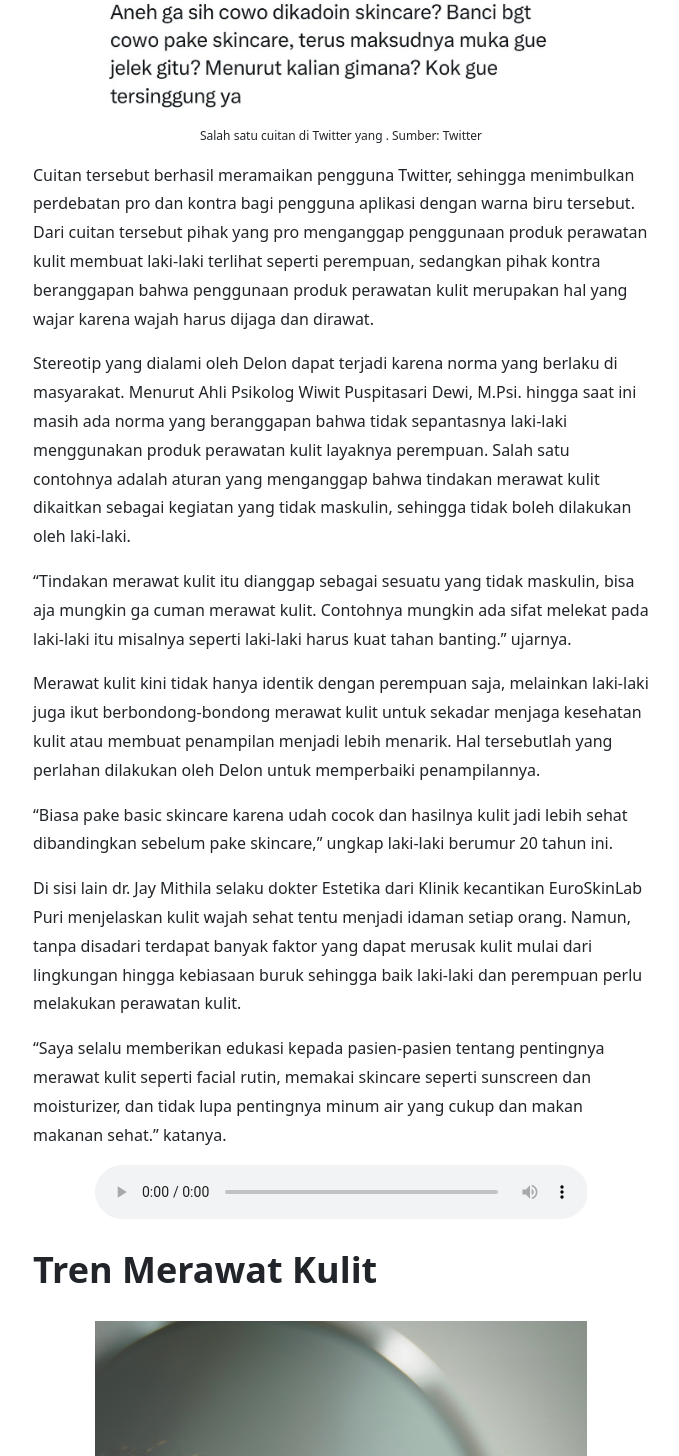
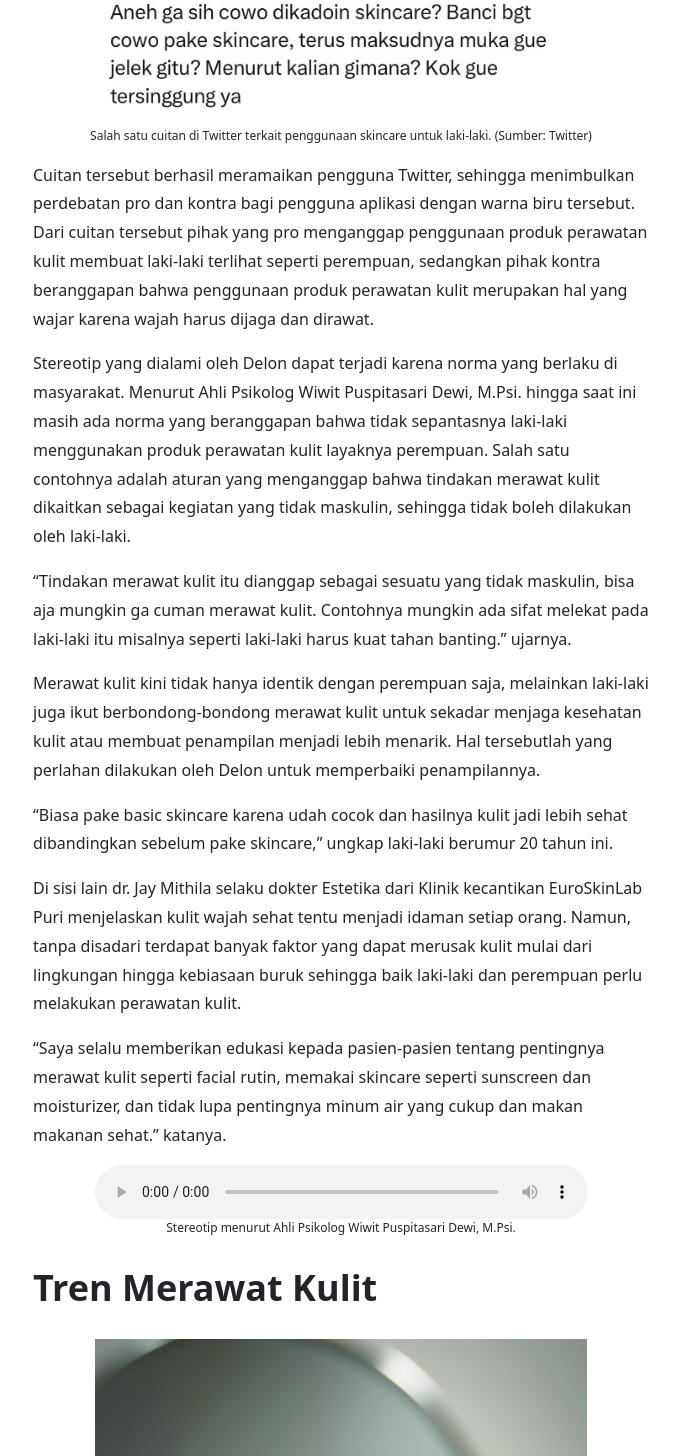
Before and after one commit to RenaldoLouis/storyWebsite, a React (Create React App) app: page /article in a window 1280 px wide. Shown: the part 1600-3056 px from the top of the page, without its empty margins (299-978 px from the left). Built offline with nearby package versions, Linux system fonts and the light colour scheme; no server answers; the database is empty.

Commit message:
fix minor styling

```diff
--- a/src/Pages/Home/Content.js
+++ b/src/Pages/Home/Content.js
@@ -148,7 +148,7 @@ const Content = () => {
 
                 <img src="/twitter.jpeg" alt="icon" className="imageContent" />
                 <div className="captionImage">
-                    Salah satu cuitan di Twitter yang . Sumber: Twitter
+                    Salah satu cuitan di Twitter terkait penggunaan skincare untuk laki-laki. (Sumber: Twitter)
                 </div>
 
                 {Object.keys(data2).map((mappedData) => {
@@ -163,6 +163,9 @@ const Content = () => {
                     <source src="/audio1.mp3" type="audio/mpeg" />
                     Your browser does not support the audio element.
                 </audio>
+                <div className="captionImage">
+                    Stereotip menurut Ahli Psikolog Wiwit Puspitasari Dewi, M.Psi.
+                </div>
 
                 <div className="headerSection">
                     Tren Merawat Kulit
@@ -223,7 +226,7 @@ const Content = () => {
 
                 <img src="/picture4.png" alt="icon" className="infographicContent" style={{ marginTop: 16 }} />
                 <div className="captionImage">
-                    Masalah kulit yang dapat dialami bila lalai merawat kulit. Dok. Pribadi
+                    Masalah kulit yang dapat dialami bila lalai merawat kulit. (Dok. Pribadi)
                 </div>
 
                 <div style={{ borderTopStyle: "dashed", marginTop: 77, marginBottom: 64 }} />
```
